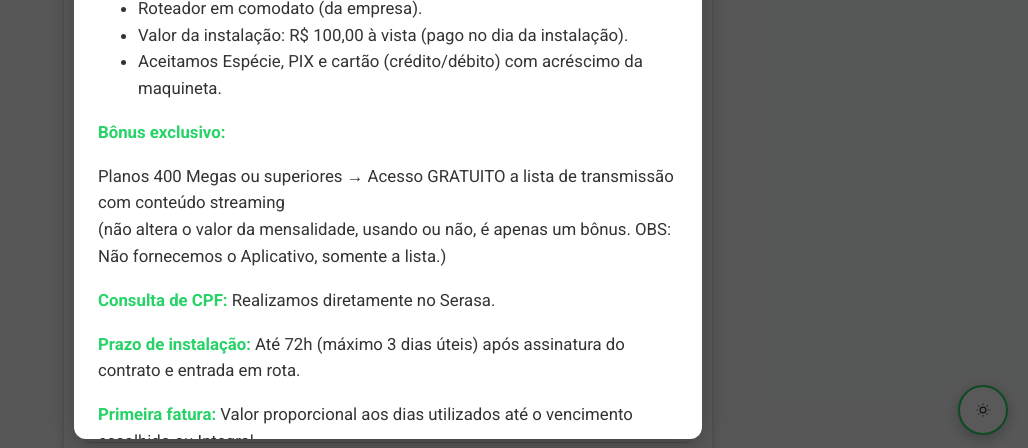
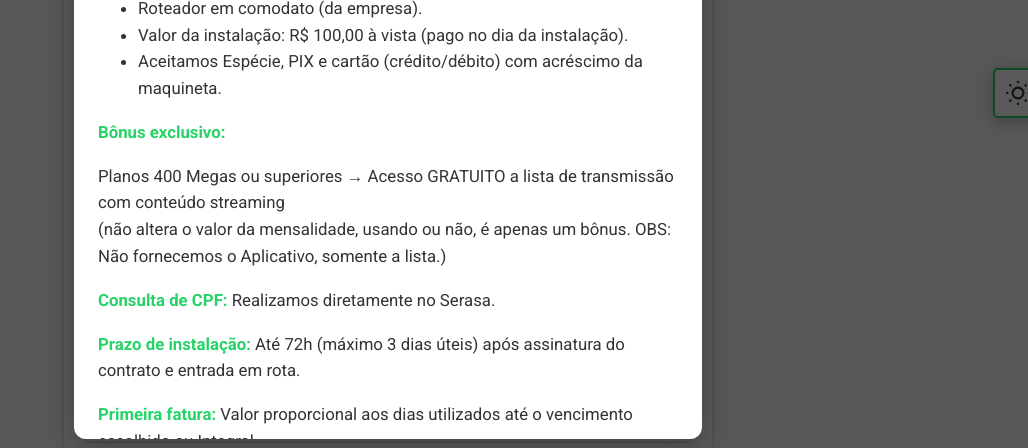
Before and after one commit to RotaTelecom/Rota-Telecom-Cadastro, a plain HTML site: page index.html in a window 1280 px wide. Shown: the part 345-793 px from the top of the page, without its empty margins (252-1280 px from the left). Drawn offline with Linux system fonts and the light colour scheme.

Commit message:
Update index.html

```diff
--- a/index.html
+++ b/index.html
@@ -80,7 +80,7 @@
       background: var(--button-bg);
       color: white;
       border: none;
-      padding: 16px;
+      padding: 10px;
       width: 100%;
       font-size: 1.2em;
       font-weight: 600;
@@ -94,15 +94,16 @@
     /* Botão flutuante de tema */
      #toggleTheme {
        position: fixed;
+       top: 393px;
        bottom: 20px;
-      right: 20px;
+       right: -15px;
        width: 50px;
        height: 50px;
-      border-radius: 50%;
+       border-radius: 10%;
        background: var(--bg-card);
        border: 2px solid #25D366;
        cursor: pointer;
-      box-shadow: 0 4px 14px rgba(0,0,0,0.25);
+       box-shadow: 0 4px 14px rgba(0, 0, 0, 0.25);
        display: flex;
        align-items: center;
        justify-content: center;
```
Lines whose indentation alone changed are shown as unchanged.
